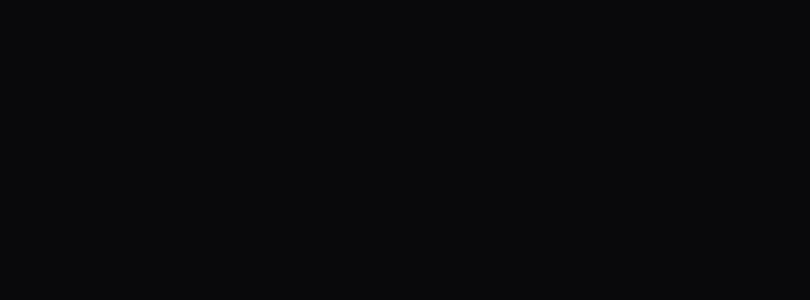
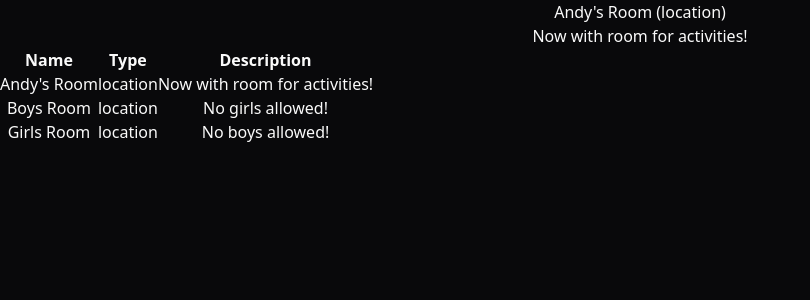
Before and after one commit to Murky-dev/TrackAndStore-WebUI, a React (Vite) app: page /entity/1 in a window 1280 px wide. Before the commit this address had no page. Shown: the top 300 px of the page, without its empty margins (0-810 px from the left). Built offline with nearby package versions, Linux system fonts and the light colour scheme.

Commit message:
Mid-development - moving to Linux.

```diff
--- /dev/null
+++ b/src/components/pages/EntityPage.tsx
@@ -0,0 +1,22 @@
+import { useParams } from "react-router"
+import { EntityDetail } from "../parts/EntityDetail"
+
+function EntityPage() {
+    const params = useParams()
+
+    let id: number | null = null
+    if (params.id)
+        id = parseInt(params.id)
+
+    return (
+        <>
+            {id ? (
+                <EntityDetail id={id} />
+            ) : (
+                <div>TODO: Handle errors nicely.</div>
+            )}
+        </>
+    )
+}
+
+export { EntityPage }
--- /dev/null
+++ b/src/components/parts/EntityDetail.tsx
@@ -0,0 +1,25 @@
+import { useEntityStore } from "@/stores/EntityStore"
+import { EntityTable } from "./EntityTable"
+
+interface EntityDetailProps {
+    id: number,
+}
+
+function EntityDetail({ id }: EntityDetailProps) {
+    const entities = useEntityStore(state => state.entities)
+    const getEntity = useEntityStore(state => state.getEntity)
+    const entity = getEntity(id)
+
+    return (
+        <>
+            <div>
+                <h1>{entity?.name} ({entity?.entity_type})</h1>
+                <p>{entity?.description}</p>
+            </div>
+
+            <EntityTable entities={entities} />
+        </>
+    )
+}
+
+export { EntityDetail }
--- /dev/null
+++ b/src/components/parts/EntityTable.tsx
@@ -0,0 +1,25 @@
+import { type Entity } from "@/models/Entity"
+import { EntityTableRow } from "./EntityTableRow"
+
+interface EntityTableProps {
+    entities: Entity[]
+}
+
+function EntityTable({ entities }: EntityTableProps) {
+    return (
+        <table>
+            <thead>
+                <tr>
+                    <th>Name</th>
+                    <th>Type</th>
+                    <th>Description</th>
+                </tr>
+            </thead>
+            <tbody>
+                {entities.map(entity => <EntityTableRow entity={entity} />)}
+            </tbody>
+        </table>
+    )
+}
+
+export { EntityTable }
--- /dev/null
+++ b/src/components/parts/EntityTableRow.tsx
@@ -0,0 +1,17 @@
+import { type Entity } from "@/models/Entity"
+
+interface EntityTableRowProps {
+    entity: Entity
+}
+
+function EntityTableRow({ entity }: EntityTableRowProps) {
+    return (
+        <tr>
+            <td>{entity.name}</td>
+            <td>{entity.entity_type}</td>
+            <td>{entity.description}</td>
+        </tr>
+    )
+}
+
+export { EntityTableRow }
--- a/src/main.tsx
+++ b/src/main.tsx
@@ -5,6 +5,7 @@
 
 import { Home } from "./components/pages/Home"
 import { LearnMore } from "./components/pages/LearnMore"
+import { EntityPage } from "./components/pages/EntityPage"
 
 createRoot(document.getElementById("root")!).render(
   <StrictMode>
@@ -12,6 +13,7 @@
       <Routes>
         <Route index element={<Home />} />
         <Route path="learnmore" element={<LearnMore />} />
+        <Route path="entity/:id" element={<EntityPage />} />
       </Routes>
     </BrowserRouter>
   </StrictMode>,
```
